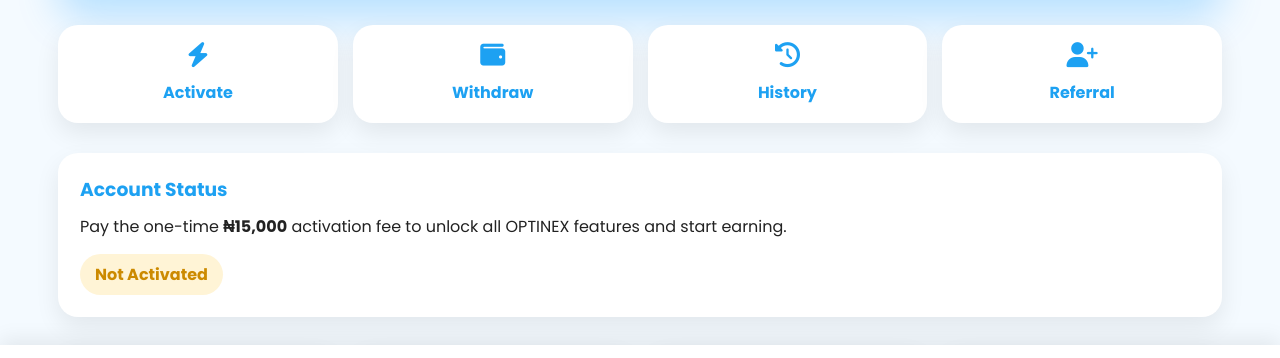
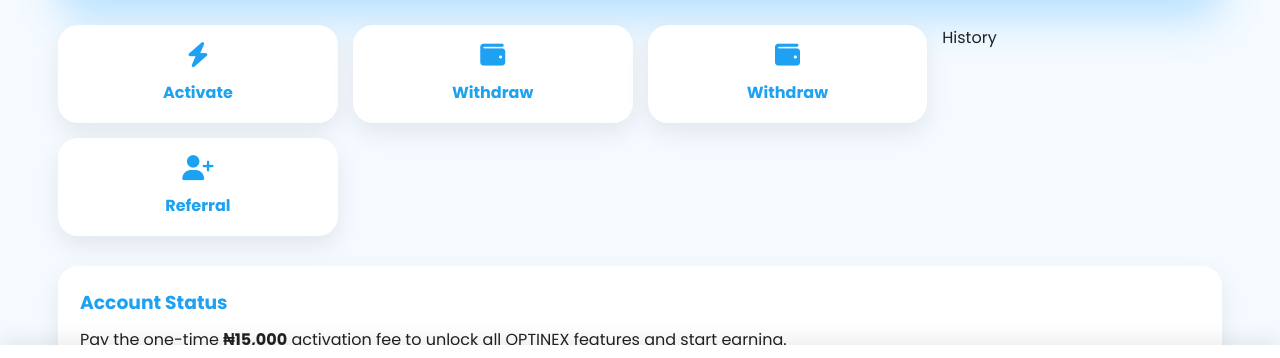
Before and after one commit to jemegbeayiri42-stack/OPTINe, a plain HTML site: page dashboard.html in a window 1280 px wide. Shown: the part 375-733 px from the top of the page. Drawn offline with Linux system fonts and the light colour scheme.

Commit message:
Update dashboard.html

```diff
--- a/dashboard.html
+++ b/dashboard.html
@@ -597,13 +597,10 @@
 
 Withdraw
 
+<a href="activation.html" class="action">
+    <i class="fas fa-wallet"></i>
+    Withdraw
 </a>
-
-<a href="#"
-
-class="action">
-
-<i class="fas fa-clock-rotate-left"></i>
 
 History
 
```
